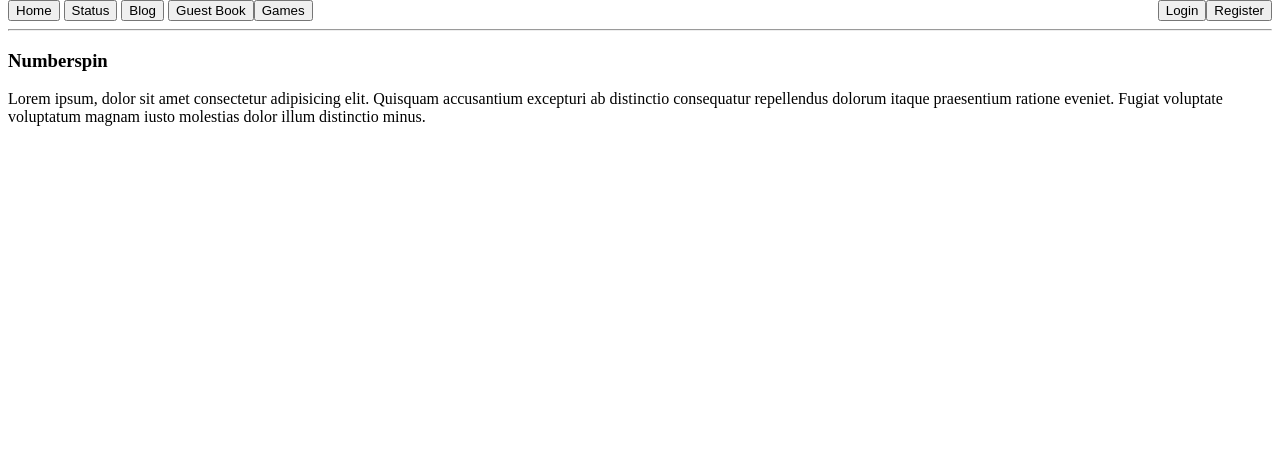
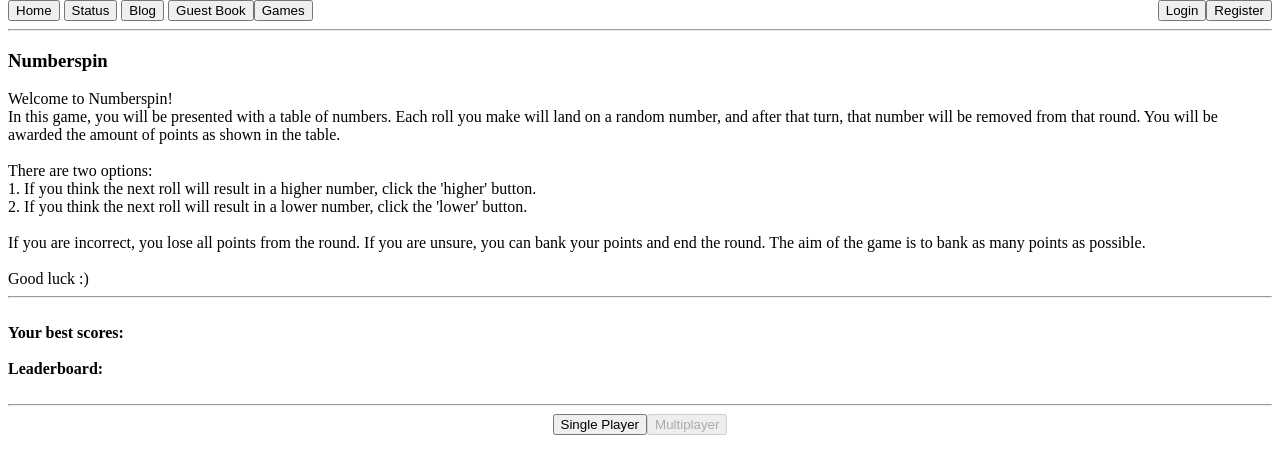
Before and after one commit to malcolmizcool/website, a Flask app: page /numberspin in a window 1280 px wide. Shown: the part 88-562 px from the top of the page. Run offline with Flask 3, Linux system fonts and the light colour scheme; parts of the project's set-up code (start-up, migrations or seed data) failed here and were passed over.

Commit message:
number game v1

```diff
--- a/routes/luck.py
+++ b/routes/luck.py
@@ -3,11 +3,137 @@ import json
 from datetime import datetime
 import os
 from helpers import award_achievement
+import random
 
 luck = Blueprint('luck', __name__)
+
+def spin():
+    if len(session['spinsolo']['remaining_numbers']) >= 2:
+        chosen_number = random.choice(session['spinsolo']['remaining_numbers'])
+        session['spinsolo']['chosen_number'] = chosen_number
+        session['spinsolo']['remaining_numbers'].remove(chosen_number)
+        session['spinsolo']['round'] += 1
+        if 0 <= session['spinsolo']['round'] <= 3:
+            session['spinsolo']['multiplier'] = 1
+        if 4 <= session['spinsolo']['round'] <= 6:
+            session['spinsolo']['multiplier'] = 1.5
+        if session['spinsolo']['round'] == 7:
+            session['spinsolo']['multiplier'] = 2
+        if session['spinsolo']['round'] == 8:
+            session['spinsolo']['multiplier'] = 2.5
+        if session['spinsolo']['round'] == 9:
+            session['spinsolo']['multiplier'] = 3
+        if session['spinsolo']['round'] == 10:
+            session['spinsolo']['multiplier'] = 4
+        if 11 <= session['spinsolo']['round'] <= 13:
+            session['spinsolo']['multiplier'] = 5
+
+
+        session.modified = True
+        return chosen_number
+
 
 @luck.route('/numberspin')
 def main():
 
+    try:
+        with open('spininfo.json', 'r') as f:
+            info = json.load(f)
+    except:
+        info = []
+    list1 = []
+    for i in info:
+        for score in i['scores']:
+            list1.append([i['user'], score])
+    list1.sort(key=lambda x: x[1], reverse=True)
 
-    return render_template('numberspin.html')
+    user = session.get('user')
+    user_scores = []
+    for a in info:
+        if user == a['user']:
+            user_scores = a['scores']
+    user_scores.sort(reverse=True)
+
+
+    return render_template('numberspin.html', list1=list1, user_scores=user_scores, user=user)
+
+@luck.route('/numberspin/solo')
+def solo():
+    if 'spinsolo' not in session:
+        session['spinsolo'] = {
+            "remaining_numbers": [1, 2, 3, 4, 5, 6, 7, 8, 9, 10, 11, 12, 13],
+            "round": 0,
+            "multiplier": 1,
+            "score": 0,
+            "chosen_number": "",
+            "buttons": True,
+            "state": "playing"
+        }
+        chosen_number = spin()
+    return render_template('spinsolo.html')
+
+@luck.route('/numberspin/solo/higher')
+def higher():
+    pnumber = session['spinsolo']['chosen_number']
+    chosen_number = spin()
+    if chosen_number < pnumber:
+        session['spinsolo']['score'] = 0
+        session['spinsolo']['buttons'] = False
+        session['spinsolo']['state'] = 'loss'
+        session.modified = True
+    else:
+        session['spinsolo']['score'] += int(round(session['spinsolo']['multiplier'] * session['spinsolo']['chosen_number']))
+        session.modified = True
+    return redirect('/numberspin/solo')
+
+@luck.route('/numberspin/solo/lower')
+def lower():
+    pnumber = session['spinsolo']['chosen_number']
+    chosen_number = spin()
+    if chosen_number > pnumber:
+        session['spinsolo']['score'] = 0
+        session['spinsolo']['buttons'] = False
+        session['spinsolo']['state'] = 'loss'
+        session.modified = True
+    else:
+        session['spinsolo']['score'] += int(round(session['spinsolo']['multiplier'] * session['spinsolo']['chosen_number']))
+        session.modified = True
+
+    return redirect('/numberspin/solo')
+
+@luck.route('/numberspin/solo/end')
+def end():
+    session['spinsolo']['state'] = 'win'
+    session.modified = True
+    try:
+        with open('spininfo.json', 'r') as f:
+            info = json.load(f)
+    except FileNotFoundError:
+        info = []
+
+    user = session.get('user')
+    for i in info:
+        if i['user'] == user:
+            i['scores'].append(session['spinsolo']['score'])
+            break
+    else:
+        new = {
+            'user': user,
+            'scores': [session['spinsolo']['score']]
+        }
+        info.append(new)
+
+    with open('spininfo.json', 'w') as f:
+        json.dump(info, f)
+    return redirect('/numberspin/solo')
+
+@luck.route('/spinsolo/test')
+def end_session():
+    session.pop('spinsolo', None)
+    return redirect('/numberspin/solo')
+
+@luck.route('/numberspin/solo/new')
+def new_game():
+    session.pop('spinsolo', None)
+
+    return redirect('/numberspin/solo')
--- a/static/style.css
+++ b/static/style.css
@@ -109,3 +109,12 @@ button {
     color: rgb(253, 253, 65);
     text-shadow: -1px -1px 0 black, 1px -1px 0 black, -1px 1px 0 black, 1px 1px 0 black;
 }
+
+.game-table {
+    border-collapse: collapse;
+    text-align: center;
+}
+.game-table td, .game-table th {
+    border: 1px solid #000000;
+    padding: 8px;
+}
--- a/templates/games.html
+++ b/templates/games.html
@@ -7,6 +7,7 @@
     <hr>
 
     <a href="/blackjack"><button class="buttonthing">Blackjack</button></a> <br> <br>
+    <a href="/numberspin"><button>Numberspin</button></a> <br> <br>
     <button disabled>coming soon...</button>
 
     {% endblock %}
--- a/templates/numberspin.html
+++ b/templates/numberspin.html
@@ -4,6 +4,31 @@
 
 <h3>Numberspin</h3>
 
-Lorem ipsum, dolor sit amet consectetur adipisicing elit. Quisquam accusantium excepturi ab distinctio consequatur repellendus dolorum itaque praesentium ratione eveniet. Fugiat voluptate voluptatum magnam iusto molestias dolor illum distinctio minus.
+Welcome to Numberspin! <br>
+In this game, you will be presented with a table of numbers. Each roll you make will land on a random number, and after that turn, that number will be removed from that round. You will be awarded the amount of points as shown in the table. <br>
+<br>
+There are two options: <br>
+1. If you think the next roll will result in a higher number, click the 'higher' button. <br>
+2. If you think the next roll will result in a lower number, click the 'lower' button. <br> <br>
+If you are incorrect, you lose all points from the round. If you are unsure, you can bank your points and end the round. The aim of the game is to bank as many points as possible. <br><br>
+Good luck :)
+<hr> <br>
+<b>Your best scores:</b> <br>
+{% for entry in user_scores[:5] %}
+    {{ loop.index }}. {{ user }}: {{ entry }} <br>
+{% endfor %}
+<br>
+<b>Leaderboard:</b> <br>
+{% for entry in list1[:5] %}
+    {{ loop.index }}. {{ entry[0] }}: {{ entry[1] }} <br>
+{% endfor %}
+<br>
+<hr>
+<div style="display: flex; justify-content: center;">
+    <a href="/numberspin/solo"><button>Single Player</button></a>
+    <button disabled>Multiplayer</button>
+</div>
+
+
 
 {% endblock %}
```
Also changed, not shown: routes/admin.py (+18 -0 lines), templates/admin.html (+8 -0 lines), templates/spinsolo.html (added, +76 -0 lines).
